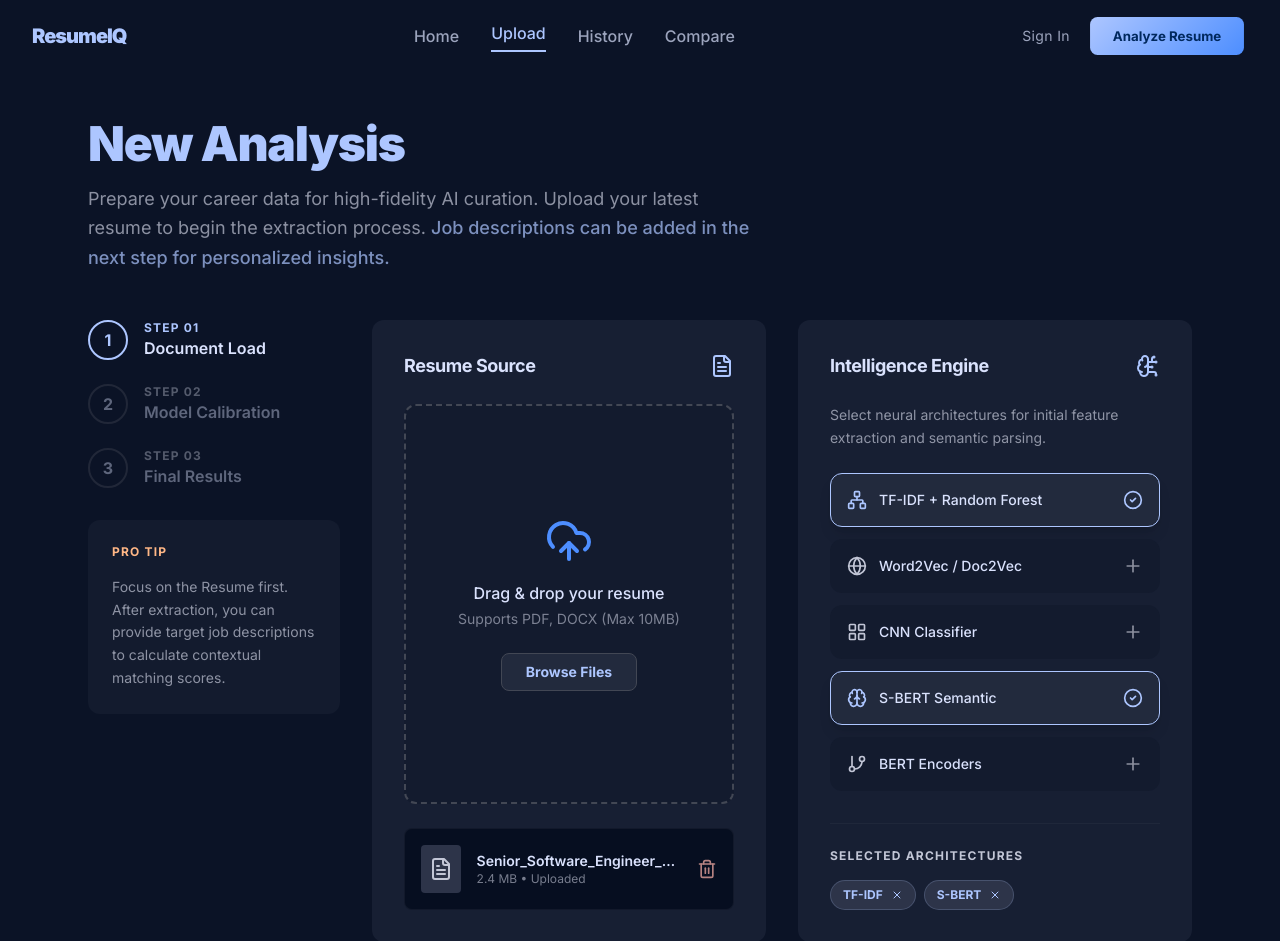
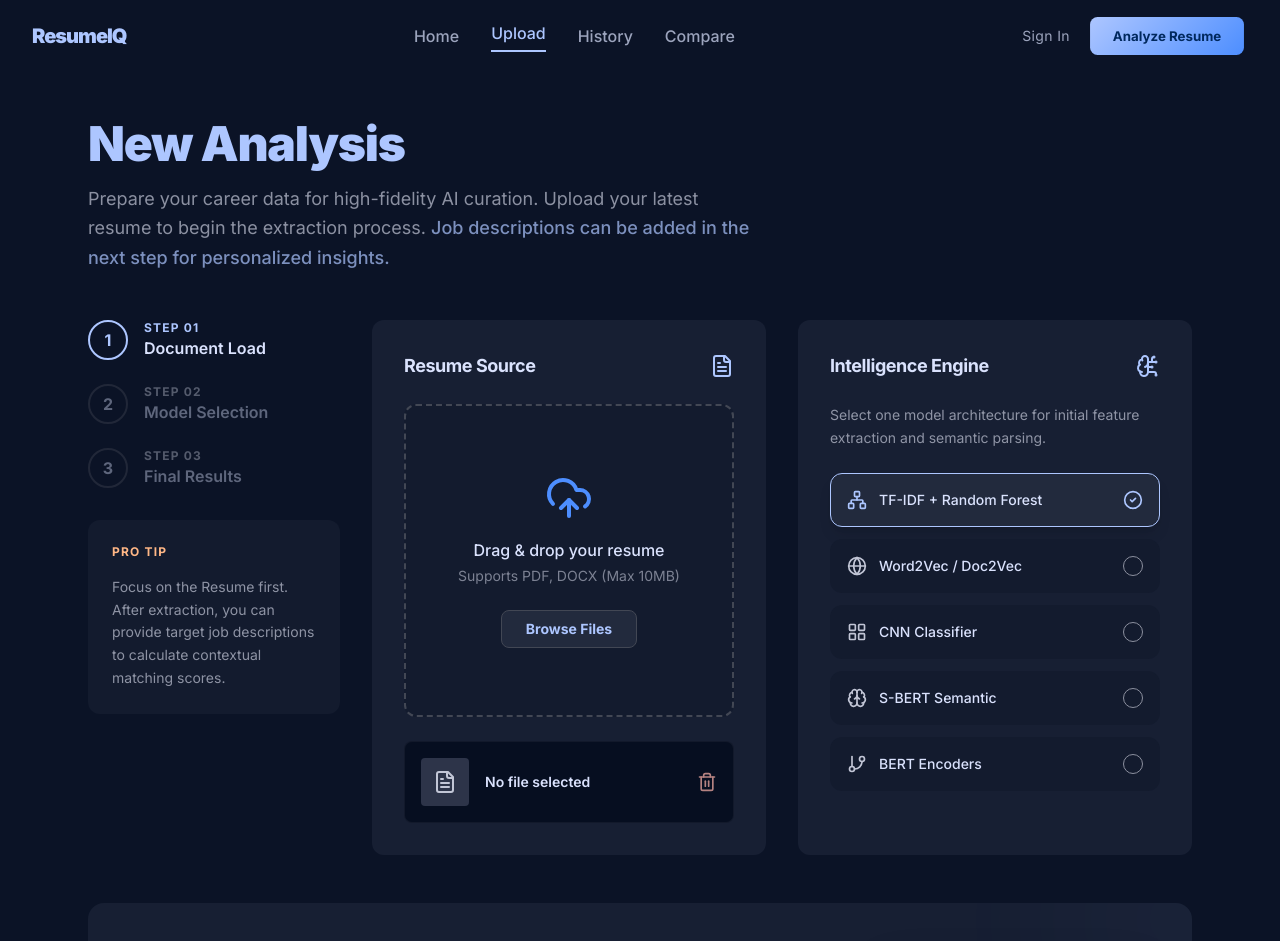
Before and after one commit to KanishkSogani/ResumeIQ, a Next.js app in the folder web/: page /upload in a window 1280 px wide. Shown: the top 941 px of the page. Built offline with nearby package versions, Linux system fonts and the light colour scheme.

Commit message:
update upload page

```diff
--- a/web/app/upload/page.tsx
+++ b/web/app/upload/page.tsx
@@ -1,7 +1,7 @@
 "use client";
 
-import { useState } from "react";
-import { motion, AnimatePresence } from "motion/react";
+import { ChangeEvent, useRef, useState } from "react";
+import { motion } from "motion/react";
 import {
   UploadCloud,
   FileText,
@@ -13,17 +13,13 @@ import {
   Brain,
   GitBranch,
   CheckCircle2,
-  PlusCircle,
-  X,
   Sparkles,
-  FileType,
-  Plus,
 } from "lucide-react";
 import Link from "next/link";
 
 const STEPS = [
   { id: 1, label: "Document Load", sub: "Step 01", active: true },
-  { id: 2, label: "Model Calibration", sub: "Step 02", active: false },
+  { id: 2, label: "Model Selection", sub: "Step 02", active: false },
   { id: 3, label: "Final Results", sub: "Step 03", active: false },
 ];
 
@@ -61,26 +57,40 @@ const ENGINES = [
 ];
 
 export default function UploadPage() {
-  const [selectedEngines, setSelectedEngines] = useState<string[]>([
-    "tfidf",
-    "sbert",
-  ]);
-  const [files, setFiles] = useState([
-    {
-      name: "Senior_Software_Engineer_2024.pdf",
-      size: "2.4 MB",
-      status: "Uploaded",
-    },
-  ]);
+  const [selectedEngine, setSelectedEngine] = useState<string>("tfidf");
+  const [file, setFile] = useState<{
+    name: string;
+    size: string;
+    status: string;
+  } | null>(null);
+  const fileInputRef = useRef<HTMLInputElement>(null);
 
-  const toggleEngine = (id: string) => {
-    setSelectedEngines((prev) =>
-      prev.includes(id) ? prev.filter((e) => e !== id) : [...prev, id],
-    );
+  const formatFileSize = (bytes: number) => {
+    if (bytes < 1024) return `${bytes} B`;
+    const kb = bytes / 1024;
+    if (kb < 1024) return `${kb.toFixed(1)} KB`;
+    return `${(kb / 1024).toFixed(1)} MB`;
   };
 
-  const removeFile = (index: number) => {
-    setFiles((prev) => prev.filter((_, i) => i !== index));
+  const handleFileSelection = (selectedFile: File | null) => {
+    if (!selectedFile) return;
+
+    setFile({
+      name: selectedFile.name,
+      size: formatFileSize(selectedFile.size),
+      status: "Ready",
+    });
+  };
+
+  const handleInputChange = (event: ChangeEvent<HTMLInputElement>) => {
+    handleFileSelection(event.target.files?.[0] ?? null);
+  };
+
+  const removeFile = () => {
+    setFile(null);
+    if (fileInputRef.current) {
+      fileInputRef.current.value = "";
+    }
   };
 
   return (
@@ -200,7 +210,17 @@ export default function UploadPage() {
                     <FileText className="text-[#adc6ff] w-6 h-6" />
                   </div>
 
-                  <div className="border-2 border-dashed border-[#424754] rounded-xl p-10 flex flex-col items-center justify-center text-center hover:border-[#adc6ff] transition-colors cursor-pointer bg-[#131b2e] flex-grow">
+                  <div
+                    className="border-2 border-dashed border-[#424754] rounded-xl p-10 flex flex-col items-center justify-center text-center hover:border-[#adc6ff] transition-colors cursor-pointer bg-[#131b2e] flex-grow"
+                    onClick={() => fileInputRef.current?.click()}
+                  >
+                    <input
+                      ref={fileInputRef}
+                      type="file"
+                      accept=".pdf,application/pdf,.doc,.docx,application/msword,application/vnd.openxmlformats-officedocument.wordprocessingml.document"
+                      className="hidden"
+                      onChange={handleInputChange}
+                    />
                     <UploadCloud className="w-12 h-12 text-[#4d8eff] mb-4" />
                     <p className="text-[#dae2fd] font-medium mb-1">
                       Drag & drop your resume
@@ -208,7 +228,10 @@ export default function UploadPage() {
                     <p className="text-sm text-[#c2c6d6] mb-6 opacity-60">
                       Supports PDF, DOCX (Max 10MB)
                     </p>
-                    <button className="bg-[#222a3d] text-[#adc6ff] px-6 py-2 rounded-lg text-sm font-bold border border-[#424754] hover:border-[#adc6ff] transition-all">
+                    <button
+                      type="button"
+                      className="bg-[#222a3d] text-[#adc6ff] px-6 py-2 rounded-lg text-sm font-bold border border-[#424754] hover:border-[#adc6ff] transition-all"
+                    >
                       Browse Files
                     </button>
                   </div>
@@ -220,14 +243,14 @@ export default function UploadPage() {
                     </div>
                     <div className="flex-grow overflow-hidden text-left">
                       <p className="text-sm font-semibold truncate">
-                        {files[0]?.name || "No file selected"}
+                        {file?.name || "No file selected"}
                       </p>
                       <p className="text-xs text-[#c2c6d6] opacity-60">
-                        {files[0]?.size || ""} • {files[0]?.status || ""}
+                        {file ? `${file.size} • ${file.status}` : ""}
                       </p>
                     </div>
                     <button
-                      onClick={() => removeFile(0)}
+                      onClick={removeFile}
                       className="text-[#ffb4ab] opacity-70 hover:opacity-100 transition-opacity"
                     >
                       <Trash2 className="w-5 h-5" />
@@ -246,17 +269,17 @@ export default function UploadPage() {
                     <BrainCircuit className="text-[#adc6ff] w-6 h-6" />
                   </div>
                   <p className="text-sm text-[#c2c6d6] mb-6 leading-relaxed opacity-70 text-left">
-                    Select neural architectures for initial feature extraction
+                    Select one model architecture for initial feature extraction
                     and semantic parsing.
                   </p>
 
                   <div className="space-y-3 mb-8 flex-grow">
                     {ENGINES.map((engine) => {
-                      const isSelected = selectedEngines.includes(engine.id);
+                      const isSelected = selectedEngine === engine.id;
                       return (
                         <button
                           key={engine.id}
-                          onClick={() => toggleEngine(engine.id)}
+                          onClick={() => setSelectedEngine(engine.id)}
                           className={`w-full flex items-center justify-between p-4 rounded-xl transition-all border ${
                             isSelected
                               ? "bg-[#222a3d] border-[#adc6ff] shadow-lg"
@@ -274,34 +297,11 @@ export default function UploadPage() {
                           {isSelected ? (
                             <CheckCircle2 className="w-5 h-5 text-[#adc6ff]" />
                           ) : (
-                            <Plus className="w-5 h-5 text-[#8c909f]" />
+                            <div className="w-5 h-5 rounded-full border border-[#8c909f]" />
                           )}
                         </button>
                       );
                     })}
-                  </div>
-
-                  <div className="pt-6 border-t border-[#424754]/20">
-                    <h3 className="text-xs font-bold uppercase tracking-widest text-[#c2c6d6] mb-4 text-left">
-                      Selected Architectures
-                    </h3>
-                    <div className="flex flex-wrap gap-2">
-                      {selectedEngines.map((id) => {
-                        const engine = ENGINES.find((e) => e.id === id);
-                        return (
-                          <span
-                            key={id}
-                            className="bg-[#2d3449] text-[#adc6ff] px-3 py-1.5 rounded-full text-xs font-bold flex items-center gap-2 border border-[#adc6ff]/20"
-                          >
-                            {engine?.name.split(" ")[0]}
-                            <X
-                              className="w-3 h-3 cursor-pointer hover:text-white"
-                              onClick={() => toggleEngine(id)}
-                            />
-                          </span>
-                        );
-                      })}
-                    </div>
                   </div>
                 </section>
               </div>
```
